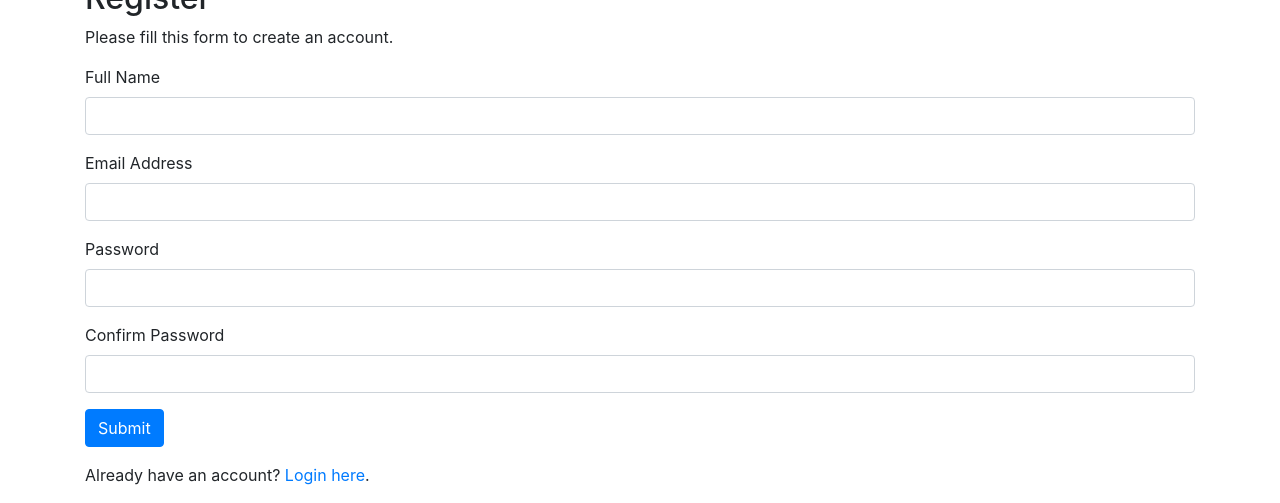
After one commit to tig1795/mcs_prttyp_chefk, a PHP site: page /register.php in a window 1280 px wide. The commit adds this page. Shown: the part 321-824 px from the top of the page. Run offline with PHP 8.4, Linux system fonts and the light colour scheme.

Commit message:
Login, registration and add to SQL database of the login data

```diff
--- a/files/PHP/Index.php
+++ b/files/PHP/Index.php
@@ -1,4 +1,5 @@
 <!DOCTYPE html>
+
 <?php
 
     if (isset($_POST["submitted"])) {
@@ -23,11 +24,12 @@ function sucheverarbeiten()
     <link rel="stylesheet" href="../CSS/style.css" type="text/css">
     <link rel="stylesheet" href="https://cdnjs.cloudflare.com/ajax/libs/font-awesome/4.7.0/css/font-awesome.min.css">
     <link rel="stylesheet" href="https://stackpath.bootstrapcdn.com/font-awesome/4.7.0/css/font-awesome.min.css">
+
   </head>
 
   <body>
 
-   <div class="menu-bar">
+  <div class="menu-bar">
     <div class="logo">
       <img src="../../images/chefkoch-logo_1-1-30.png" alt="" width="120" height="65"/>
       </div>
@@ -175,7 +177,7 @@ function sucheverarbeiten()
     </li>
       <li><a href="#"><i class="fa fa-heart" aria-hidden="true"></i>Das perfekte Dinner</a></li>
       <li><a href="#"><i class="fa fa-cutlery" aria-hidden="true"></i>Mein Kochbuch</a></li>
-      <li><a href="../HTML/login.html"><i class="fa fa-user-circle-o" aria-hidden="true"></i>Login</a></li>
+      <li><a href="login.php"><i class="fa fa-user-circle-o" aria-hidden="true"></i>Login</a></li>
 
       <div class="search-container">
       <form class="example" action="<?php echo htmlspecialchars($_SERVER["PHP_SELF"]); ?>" method="post">
--- /dev/null
+++ b/files/PHP/config.php
@@ -0,0 +1,14 @@
+<?php
+define('DBSERVER', 'localhost'); // Database server
+define('DBUSERNAME', 'root'); // Database username
+define('DBPASSWORD', ''); //Database password
+define('DBNAME', 'chefkoch'); //Database name
+
+/* connect to MySQL database */
+$db = mysqli_connect(DBSERVER, DBUSERNAME, DBPASSWORD, DBNAME);
+
+// Check db connection
+if($db == false){
+    die("Error: connection error. " . mysqli_connect_error());
+}
+?>
--- /dev/null
+++ b/files/PHP/register.php
@@ -0,0 +1,102 @@
+<?php
+require_once "config.php";
+require_once "session.php";
+if ($_SERVER["REQUEST_METHOD"] == "POST" && isset($_POST['submit'])) {
+    $fullname = trim($_POST['name']);
+    $email = trim($_POST['email']);
+    $password = trim($_POST['password']);
+    $confirm_password = trim($_POST['confirm_password']);
+    $password_hash = password_hash($password, PASSWORD_BCRYPT);
+    if($query = $db->prepare("SELECT * FROM users WHERE email = ?")) {
+        $error = '';
+        // Bind parameters (s = string, i = int, b = blob, etc), in our case the username is a string so we use "s"
+    $query->bind_param('s', $email);
+    $query->execute();
+    // Store the result so we can check if the account exists in the database.
+    $query->store_result();
+        if ($query->num_rows > 0){
+            $error .= '<p class="error">The email address is already registered!</p>';
+        } else {
+            // Validate password
+            if (strlen($password ) < 6){
+                $error .= '<p class="error">Password must have atleast 6 characters.</p>';
+            }
+            //Validate confirm password
+            if (empty($confirm_password)) {
+                $error .= '<p class="error">Please enter confirm password.</p>';
+            } else {
+                if (empty($error) && ($password != $confirm_password)) {
+                    $error .= '<p class="error">Password did not match.</p>';
+                }
+            }
+            if (empty($error) ) {
+                $insertQuery = $db->prepare("INSERT INTO users (name, email, password) VALUES (?, ?, ?);");
+                $insertQuery->bind_param("sss", $fullname, $email, $password_hash);
+                $result = $insertQuery->execute();
+                if ($result) {
+                    $error .= '<p class="success">Your registration was successful!</p>';
+                } else {
+                    $error .= '<p class="error">Something went wrong!</p>';
+                }
+            }
+        }
+    }
+    $query->close();
+    $insertQuery->close();
+    //Close DB connection
+    mysqli_close($db);
+}
+?>
+
+<!DOCTYPE html>
+<html lang="en">
+    <head>
+        <meta charset="UTF-8">
+        <title>Sign Up</title>
+        <link rel="stylesheet" href="../CSS/login.css" type="text/css">
+        <link rel="stylesheet" href="https://stackpath.bootstrapcdn.com/bootstrap/4.4.1/css/bootstrap.min.css">
+    </head>
+    <body>
+
+        <header>
+            <div class="row">
+              <div class="logo-row">
+                <a href="../PHP/Index.php">
+                    <img src="../../images/chefkoch-logo_1-1-30.png" alt="logo" class="logo">
+                </a>
+              </div>
+            </div>
+        </header>
+
+        <div class="container">
+            <div class="row">
+                <div class="col-md-12">
+                    <h2>Register</h2>
+                    <p>Please fill this form to create an account.</p>
+                    <form action="" method="post">
+                        <div class="form-group">
+                            <label>Full Name</label>
+                            <input type="text" name="name" class="form-control" required>
+                        </div>
+                        <div class="form-group">
+                            <label>Email Address</label>
+                            <input type="email" name="email" class="form-control" required>
+                        </div>
+                        <div class="form-group">
+                            <label>Password</label>
+                            <input type="password" name="password" class="form-control" required>
+                        </div>
+                        <div class="form-group">
+                            <label>Confirm Password</label>
+                            <input type="password" name="confirm_password" class="form-control" required>
+                        </div>
+                        <div class="form-group">
+                            <input type="submit" name="submit" class="btn btn-primary" value="Submit">
+                        </div>
+                        <p>Already have an account? <a href="login.php">Login here</a>.</p>
+                    </form>
+                </div>
+            </div>
+        </div>
+    </body>
+</html>
--- /dev/null
+++ b/files/PHP/session.php
@@ -0,0 +1,9 @@
+<?php
+// Start the session
+session_start();
+// if the user is already logged in then redirect user to welcome page
+if (isset($_SESSION["userid"]) && $_SESSION["userid"] === true){
+    header("location: welcome.php");
+    exit;
+}
+?>
```
Also changed, not shown: code/Login.txt (renamed from files/HTML/login.html, +2 -5 lines), code/Register.txt (added, +54 -0 lines), files/PHP/login.php (added, +84 -0 lines), files/PHP/logout.php (added, +10 -0 lines), files/PHP/welcome.php (added, +29 -0 lines).
